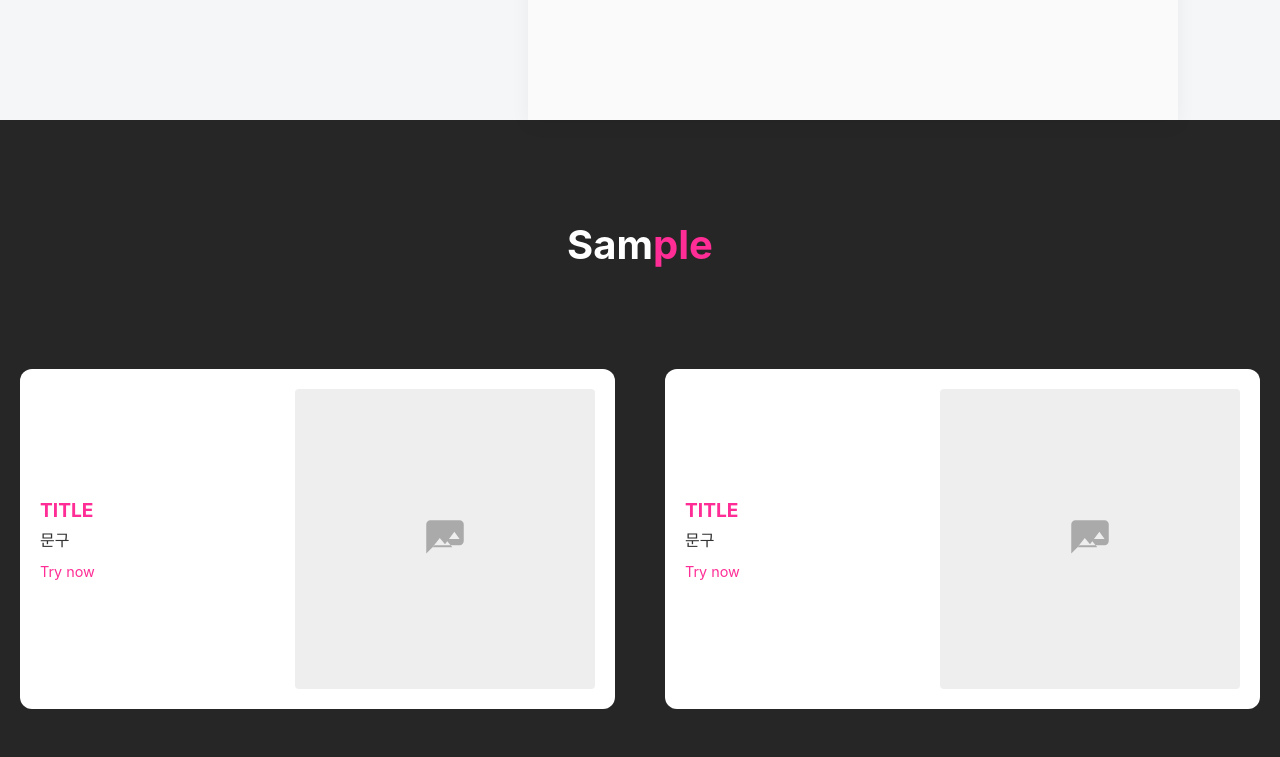
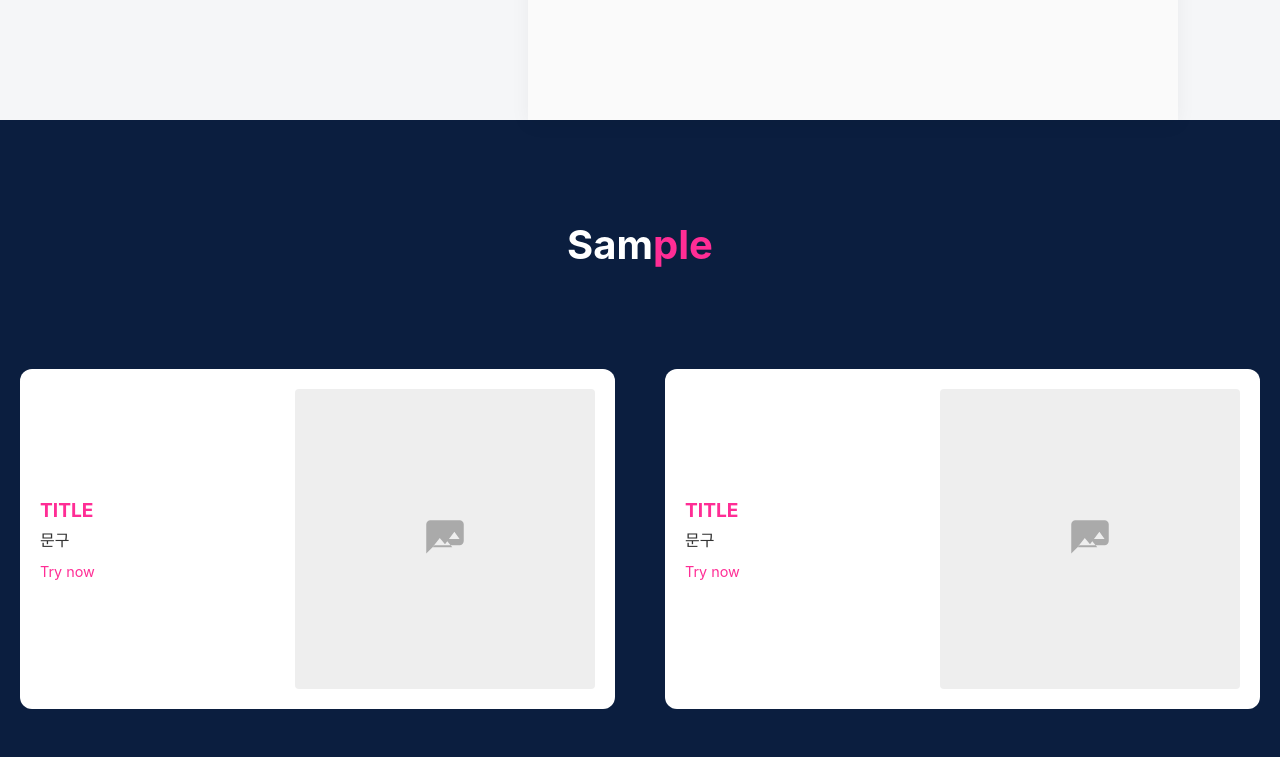
Before and after one commit to nownity/MoneyMakingSns, a React (Create React App) app: page / in a window 1280 px wide. Shown: the part 1480-2237 px from the top of the page. Built offline with nearby package versions, Linux system fonts and the light colour scheme.

Commit message:
sample 섹션 구상중..

```diff
--- a/src/pages/SampleSection.jsx
+++ b/src/pages/SampleSection.jsx
@@ -4,7 +4,7 @@ const Section = styled.section`
   width: 100%;
   min-height: 100vh;
   padding: 100px 20px;
-  background-color: #262626;
+  background-color: #0b1e3f;
   display: flex;
   flex-direction: column;
   align-items: center;
```
